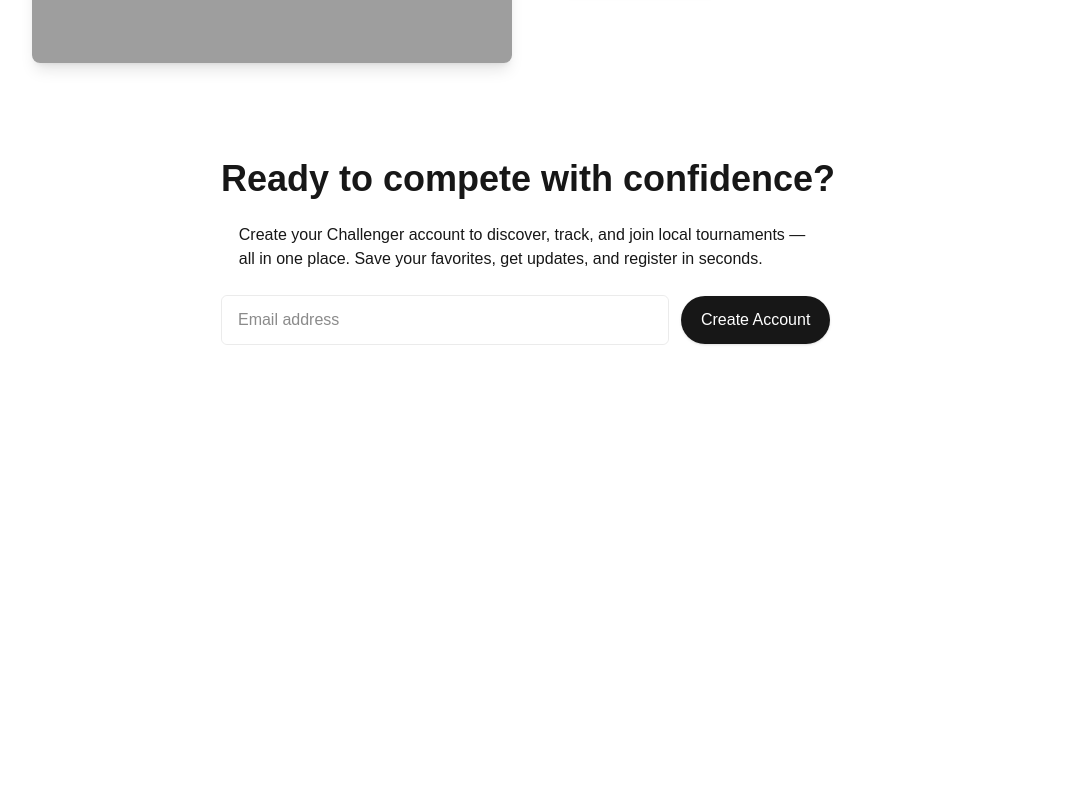
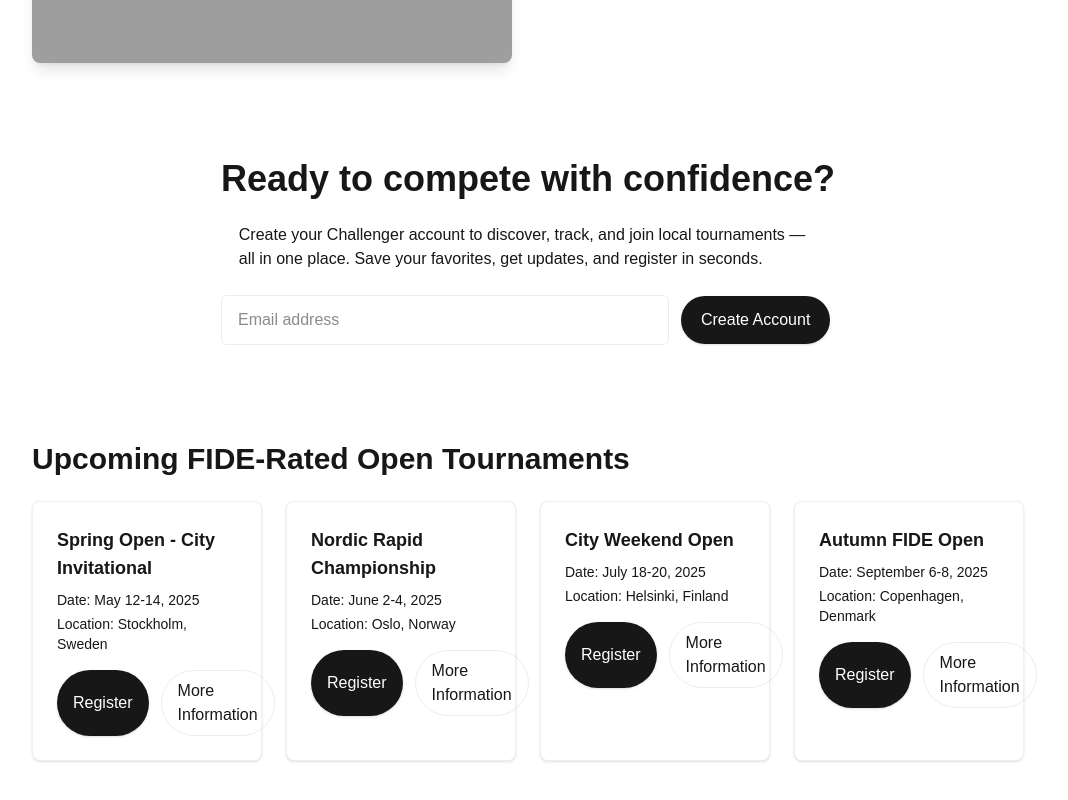
Before and after one commit to Kahnanga/median, a Next.js app: page / in a window 1280 px wide. Shown: the part 458-1258 px from the top of the page, without its empty margins (112-1180 px from the left). Before the commit the page ends 851 px from the top, so only its background shows below. Built offline with nearby package versions, Linux system fonts and the light colour scheme; grey boxes are pictures that could not be loaded.

Commit message:
Add TournamentCard component
cgen-2f72629cd2ce4948a7e5ebef89356989

```diff
--- a/src/app/page.tsx
+++ b/src/app/page.tsx
@@ -1,6 +1,7 @@
 import Navbar from "../components/Navbar";
 import Hero from "../components/Hero";
 import Signup from "../components/Signup";
+import Upcoming from "../components/Upcoming";
 
 export default function Home() {
   return (
@@ -9,6 +10,7 @@ export default function Home() {
       <main>
         <Hero />
         <Signup />
+        <Upcoming />
       </main>
     </>
   );
--- /dev/null
+++ b/src/components/TournamentCard.tsx
@@ -0,0 +1,43 @@
+"use client";
+
+import Link from "next/link";
+
+type Props = {
+  title: string;
+  date: string;
+  location: string;
+  registerHref?: string;
+  infoHref?: string;
+};
+
+export default function TournamentCard({
+  title,
+  date,
+  location,
+  registerHref = "#",
+  infoHref = "#",
+}: Props) {
+  return (
+    <article className="tournament-card bg-white dark:bg-[#0a0a0a] rounded-lg border border-black/[.06] p-6 shadow-sm">
+      <h3 className="text-lg font-semibold mb-2">{title}</h3>
+      <p className="text-sm text-muted-foreground mb-1">Date: {date}</p>
+      <p className="text-sm text-muted-foreground mb-4">Location: {location}</p>
+
+      <div className="flex gap-3">
+        <Link
+          href={registerHref}
+          className="inline-flex items-center justify-center rounded-full px-4 py-2 bg-foreground text-background font-medium shadow-sm hover:opacity-95"
+        >
+          Register
+        </Link>
+
+        <Link
+          href={infoHref}
+          className="inline-flex items-center justify-center rounded-full px-4 py-2 border border-black/[.08] dark:border-white/[.12] hover:bg-gray-50 dark:hover:bg-[#111] font-medium"
+        >
+          More Information
+        </Link>
+      </div>
+    </article>
+  );
+}
--- /dev/null
+++ b/src/components/Upcoming.tsx
@@ -0,0 +1,57 @@
+"use client";
+
+import TournamentCard from "./TournamentCard";
+
+export default function Upcoming() {
+  const tournaments = [
+    {
+      title: "Spring Open - City Invitational",
+      date: "May 12-14, 2025",
+      location: "Stockholm, Sweden",
+      registerHref: "/register/spring-open",
+      infoHref: "/events/spring-open",
+    },
+    {
+      title: "Nordic Rapid Championship",
+      date: "June 2-4, 2025",
+      location: "Oslo, Norway",
+      registerHref: "/register/nordic-rapid",
+      infoHref: "/events/nordic-rapid",
+    },
+    {
+      title: "City Weekend Open",
+      date: "July 18-20, 2025",
+      location: "Helsinki, Finland",
+      registerHref: "/register/city-weekend",
+      infoHref: "/events/city-weekend",
+    },
+    {
+      title: "Autumn FIDE Open",
+      date: "September 6-8, 2025",
+      location: "Copenhagen, Denmark",
+      registerHref: "/register/autumn-open",
+      infoHref: "/events/autumn-open",
+    },
+  ];
+
+  return (
+    <section className="upcoming-section w-full">
+      <div className="max-w-5xl mx-auto px-4 py-12">
+        <h2 className="text-2xl md:text-3xl font-bold mb-6">Upcoming FIDE-Rated Open Tournaments</h2>
+
+        <div className="grid gap-6 grid-cols-1 sm:grid-cols-2 lg:grid-cols-4">
+          {tournaments.map((t) => (
+            <TournamentCard
+              key={t.title}
+              title={t.title}
+              date={t.date}
+              location={t.location}
+              registerHref={t.registerHref}
+              infoHref={t.infoHref}
+            />
+          ))}
+        </div>
+      </div>
+    </section>
+  );
+}
```
